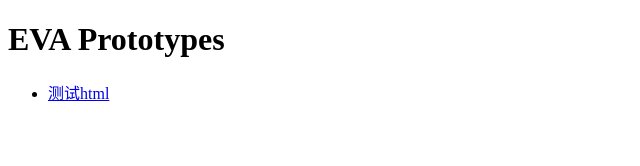
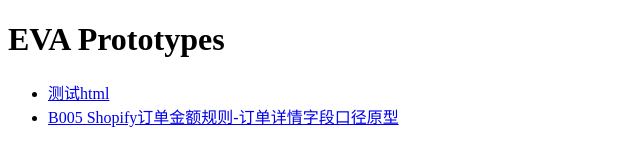
Before and after one commit to ttxs18/eva-prototypes, a plain HTML site: page index.html in a window 1280 px wide. Shown: the whole page, without its empty margins (0-640 px from the left). Drawn offline with Linux system fonts and the light colour scheme.

Commit message:
Update index.html

```diff
--- a/index.html
+++ b/index.html
@@ -8,6 +8,12 @@
   <h1>EVA Prototypes</h1>
   <ul>
     <li><a href="./prototypes/2026-06-08_测试html/">测试html</a></li>
+    <li>
+  <a href="/prototypes/2026-06-09_Shopify订单金额规则_订单详情字段口径原型/">
+    B005 Shopify订单金额规则-订单详情字段口径原型
+  </a>
+</li>
   </ul>
 </body>
+
 </html>
```
